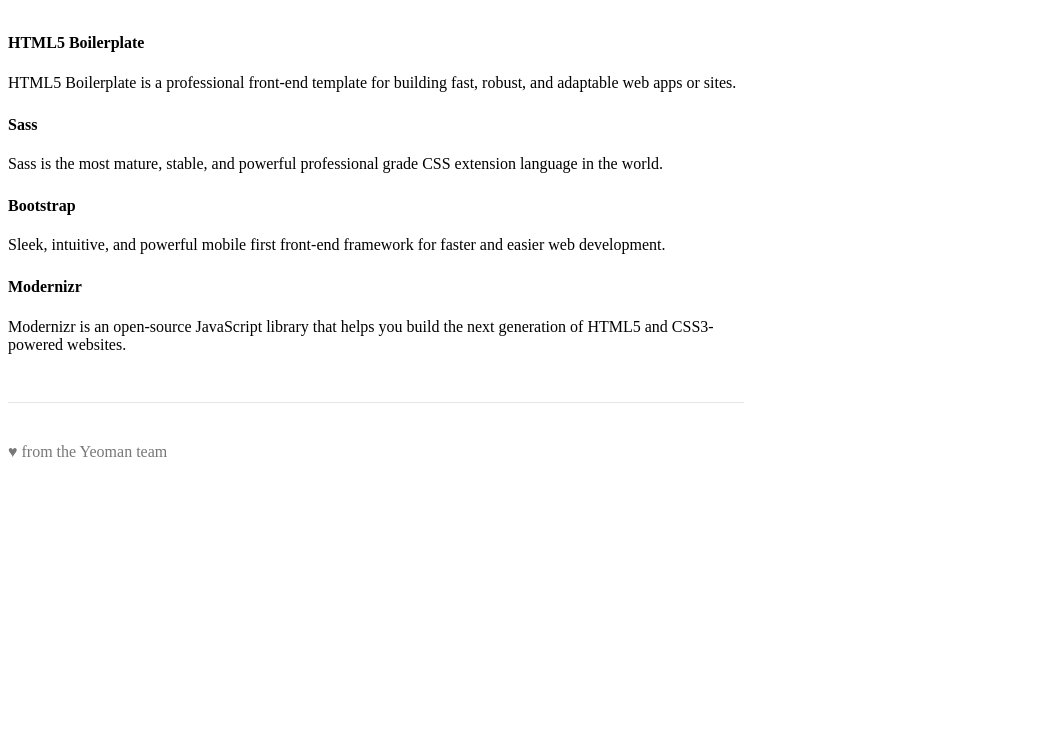
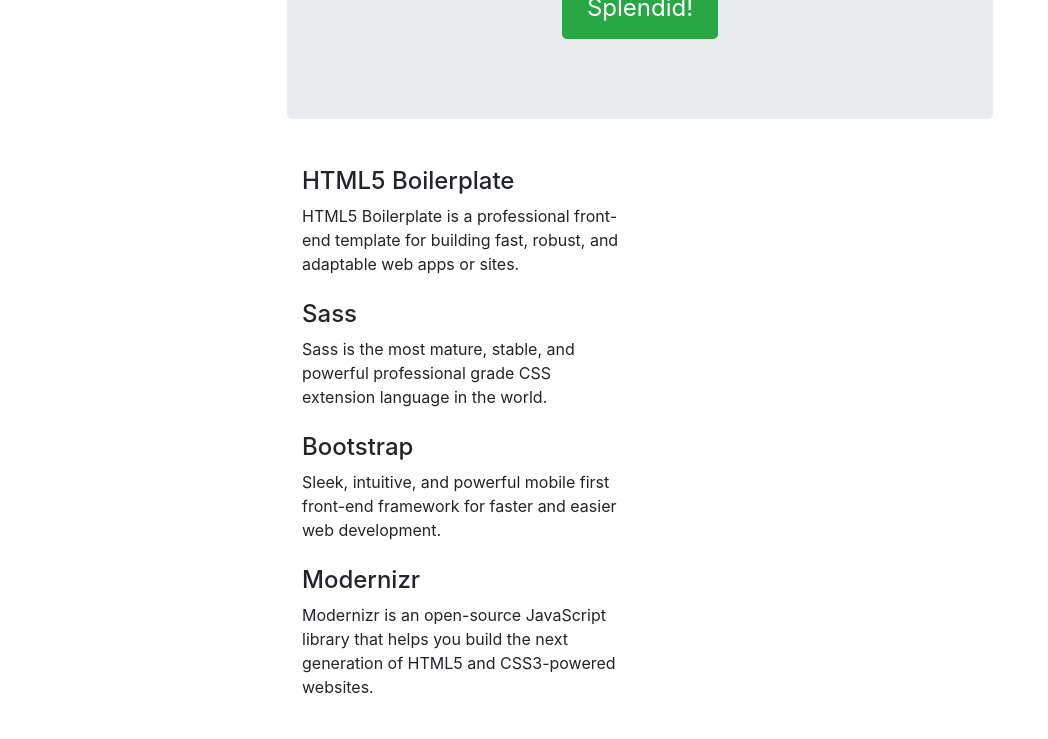
Before and after one commit to paulomrcunha/yo-app, a website: page app/index.html in a window 1280 px wide. Shown: the part 348-1087 px from the top of the page, without its empty margins (0-1048 px from the left). Before the commit the page ends 857 px from the top, so only its background shows below. Drawn offline with nearby package versions, Linux system fonts and the light colour scheme; files that its build step writes are made by us from their sources.

Commit message:
Update bootstrap

```diff
--- a/app/index.html
+++ b/app/index.html
@@ -11,7 +11,7 @@
 
     <!-- build:css styles/vendor.css -->
     <!-- bower:css -->
-    <script src="/bower_components/bootstrap/dist/css/bootstrap.min.css"></script>
+    <link rel="stylesheet" href="/bower_components/bootstrap/dist/css/bootstrap.min.css">
     <!-- endbower -->
     <!-- endbuild -->
 
```
